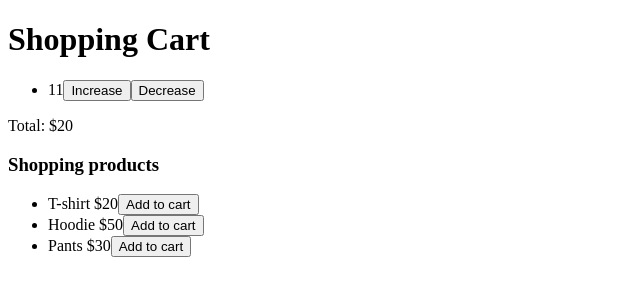
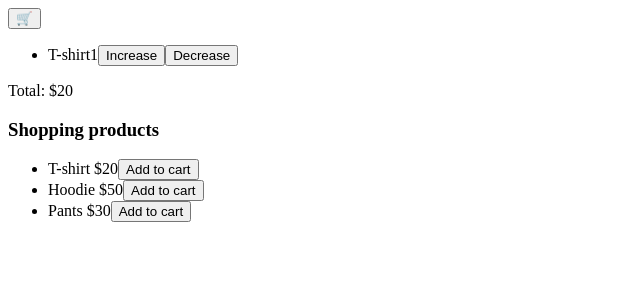
Before and after one commit to kraljic9/react-shoppingCart, a React (Vite) app in the folder shopping-cart/: page / in a window 1280 px wide. Shown: the top 300 px of the page, without its empty margins (0-640 px from the left). Built offline with nearby package versions, Linux system fonts and the light colour scheme.

Commit message:
Product names now appear when added to cart, created button element for cart

```diff
--- a/shopping-cart/src/ShoppingCart.jsx
+++ b/shopping-cart/src/ShoppingCart.jsx
@@ -7,7 +7,7 @@ add OK!
 increase OK!
 decrease OK!
 remove at 0 OK!
-total
+total OK!
 */
 
 import { useState } from "react";
@@ -19,9 +19,9 @@ function ShoppingCart() {
     { id: 3, text: "Pants", price: 30 },
   ];
 
-  const [cart, setCart] = useState([{ id: 1, quantity: 1 }]);
+  const [cart, setCart] = useState([{ text: "T-shirt", id: 1, quantity: 1 }]);
 
-  function addToCart(id) {
+  function addToCart(id, text) {
     setCart((prev) => {
       let existingItem = prev.find((item) => item.id === id);
 
@@ -31,9 +31,10 @@ function ShoppingCart() {
         );
       }
 
-      return [...prev, { id, quantity: 1 }];
+      return [...prev, { text, id, quantity: 1 }];
     });
   }
+  console.log(cart);
 
   function increase(id) {
     setCart((prev) =>
@@ -66,13 +67,12 @@ function ShoppingCart() {
 
   return (
     <>
-      <h1>Shopping Cart</h1>
+      <button className="shopping-cart-button">🛒</button>
 
       <ul>
         {cart.map((item) => (
-          <>
           <li key={item.id}>
-              <span className="item-text">{item.id}</span>
+            <span>{item.text}</span>
             <span className="item-quantity">{item.quantity}</span>
             <button className="increase" onClick={() => increase(item.id)}>
               Increase
@@ -81,12 +81,10 @@ function ShoppingCart() {
               Decrease
             </button>
           </li>
-          </>
         ))}
       </ul>
 
       <p>Total: ${totalPrice}</p>
-
       <h3>Shopping products</h3>
       <ul>
         {products.map((item) => {
@@ -94,7 +92,9 @@ function ShoppingCart() {
             <li key={item.id}>
               <span>{item.text}</span>
               <span> ${item.price}</span>
-              <button onClick={() => addToCart(item.id)}>Add to cart</button>
+              <button onClick={() => addToCart(item.id, item.text)}>
+                Add to cart
+              </button>
             </li>
           );
         })}
```
Lines whose indentation alone changed are shown as unchanged.
